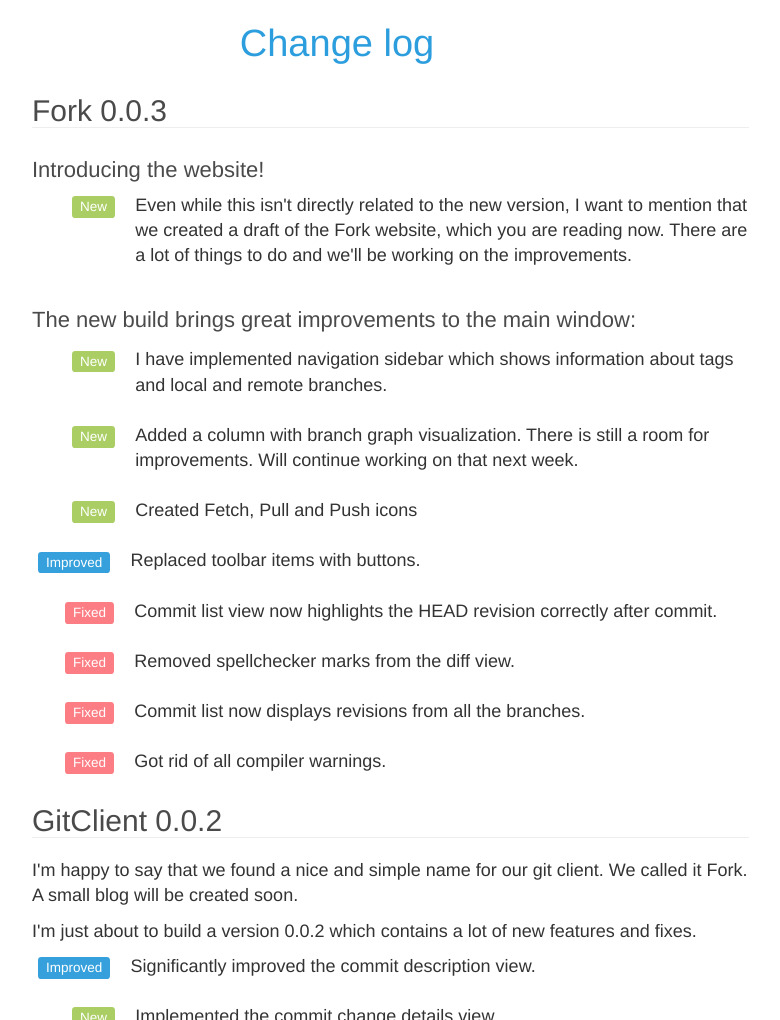
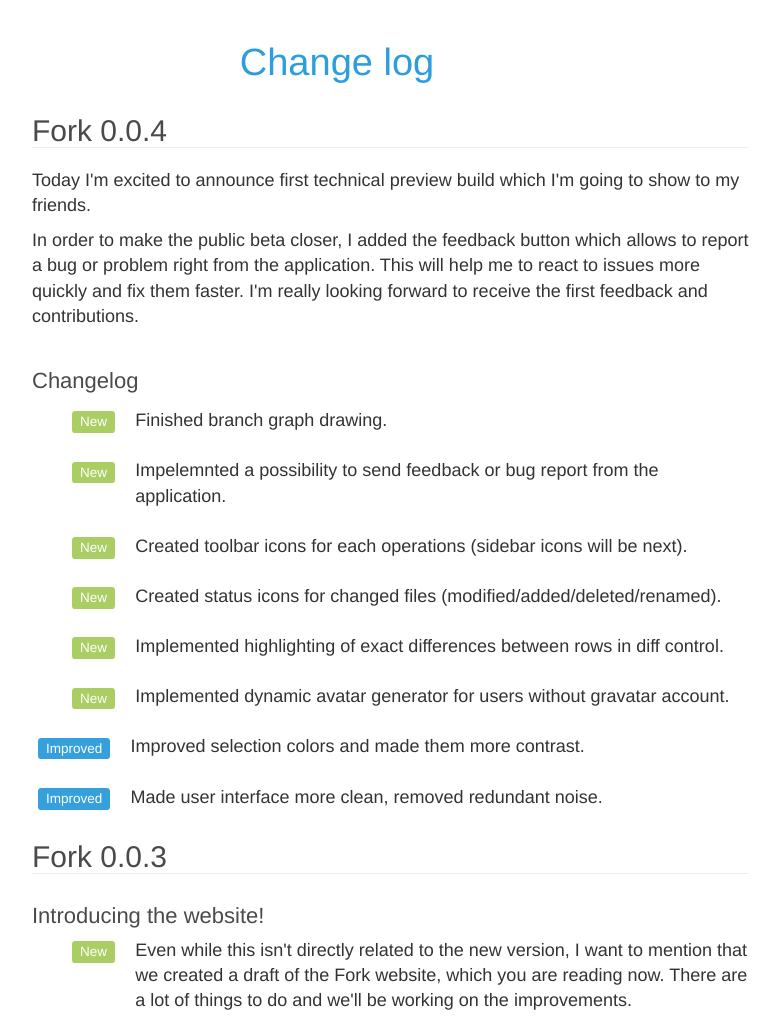
Before and after one commit to DanPristupov/git-fork.com, a plain HTML site: page index.htm in a window 1280 px wide. Shown: the part 1183-2203 px from the top of the page, without its empty margins (303-1083 px from the left). Drawn offline with nearby package versions, Linux system fonts and the light colour scheme.

Commit message:
Release notes for Fork v0.0.4. Updates the application screenshot.

```diff
--- a/index.htm
+++ b/index.htm
@@ -180,6 +180,96 @@
 				  	<div class="col-md-3" ></div>
 
 				  	<div class="col-md-7">
+					  	<div class="row">
+						  	<div class="col-sm-12">
+						  		<h4 class="header4">Fork 0.0.4</h4>
+				  				<hr>
+				  				<p class="lead">Today I'm excited to announce first technical preview build which I'm going to show to my friends.</p>
+								<p class="lead">
+In order to make the public beta closer, I added the feedback button which allows to report a bug or problem right from the application. This will help me to react to issues more quickly and fix them faster. I'm really looking forward to receive the first feedback and contributions.</p>
+				  			</div>
+				  		</div>
+
+				  		<div class="row">
+						  	<div class="col-sm-12">
+
+				  				<br/>
+				  				<h5 class="header5">Changelog</h4>
+
+						  		<div class="media">
+						  			<div class="media-left">
+						    			<p class="lead text-right"><span class="label label-success"> New </span></p>
+						  			</div>
+						  			<div class="media-body">
+			  							<p class="lead">Finished branch graph drawing.</p>
+						  			</div>
+								</div>
+
+				  				<div class="media">
+						  			<div class="media-left">
+						    			<p class="lead text-right"><span class="label label-success"> New </span></p>
+						  			</div>
+						  			<div class="media-body">
+			  							<p class="lead">Impelemnted a possibility to send feedback or bug report from the application.</p>
+						  			</div>
+								</div>
+
+								<div class="media">
+						  			<div class="media-left">
+						    			<p class="lead text-right"><span class="label label-success"> New </span></p>
+						  			</div>
+						  			<div class="media-body">
+			  							<p class="lead">Created toolbar icons for each operations (sidebar icons will be next).</p>
+						  			</div>
+								</div>
+
+								<div class="media">
+						  			<div class="media-left">
+						    			<p class="lead text-right"><span class="label label-success"> New </span></p>
+						  			</div>
+						  			<div class="media-body">
+			  							<p class="lead">Created status icons for changed files (modified/added/deleted/renamed).</p>
+						  			</div>
+								</div>
+
+								<div class="media">
+						  			<div class="media-left">
+						    			<p class="lead text-right"><span class="label label-success"> New </span></p>
+						  			</div>
+						  			<div class="media-body">
+			  							<p class="lead">Implemented highlighting of exact differences between rows in diff control.</p>
+						  			</div>
+								</div>
+
+								<div class="media">
+						  			<div class="media-left">
+						    			<p class="lead text-right"><span class="label label-success"> New </span></p>
+						  			</div>
+						  			<div class="media-body">
+			  							<p class="lead">Implemented dynamic avatar generator for users without gravatar account.</p>
+						  			</div>
+								</div>
+
+								<div class="media">
+						  			<div class="media-left">
+						    			<p class="lead text-right"><span class="label label-info"> Improved </span></p>
+						  			</div>
+						  			<div class="media-body">
+			  							<p class="lead">Improved selection colors and made them more contrast.</p>
+						  			</div>
+								</div>
+
+								<div class="media">
+						  			<div class="media-left">
+						    			<p class="lead text-right"><span class="label label-info"> Improved </span></p>
+						  			</div>
+						  			<div class="media-body">
+			  							<p class="lead">Made user interface more clean, removed redundant noise.</p>
+						  			</div>
+								</div>
+
+						  	</div>
+						</div>
 						<div class="row">
 						  	<div class="col-sm-12">
 						  		<h4 class="header4">Fork 0.0.3</h4>
```
Also changed, not shown: images/image1.png.
